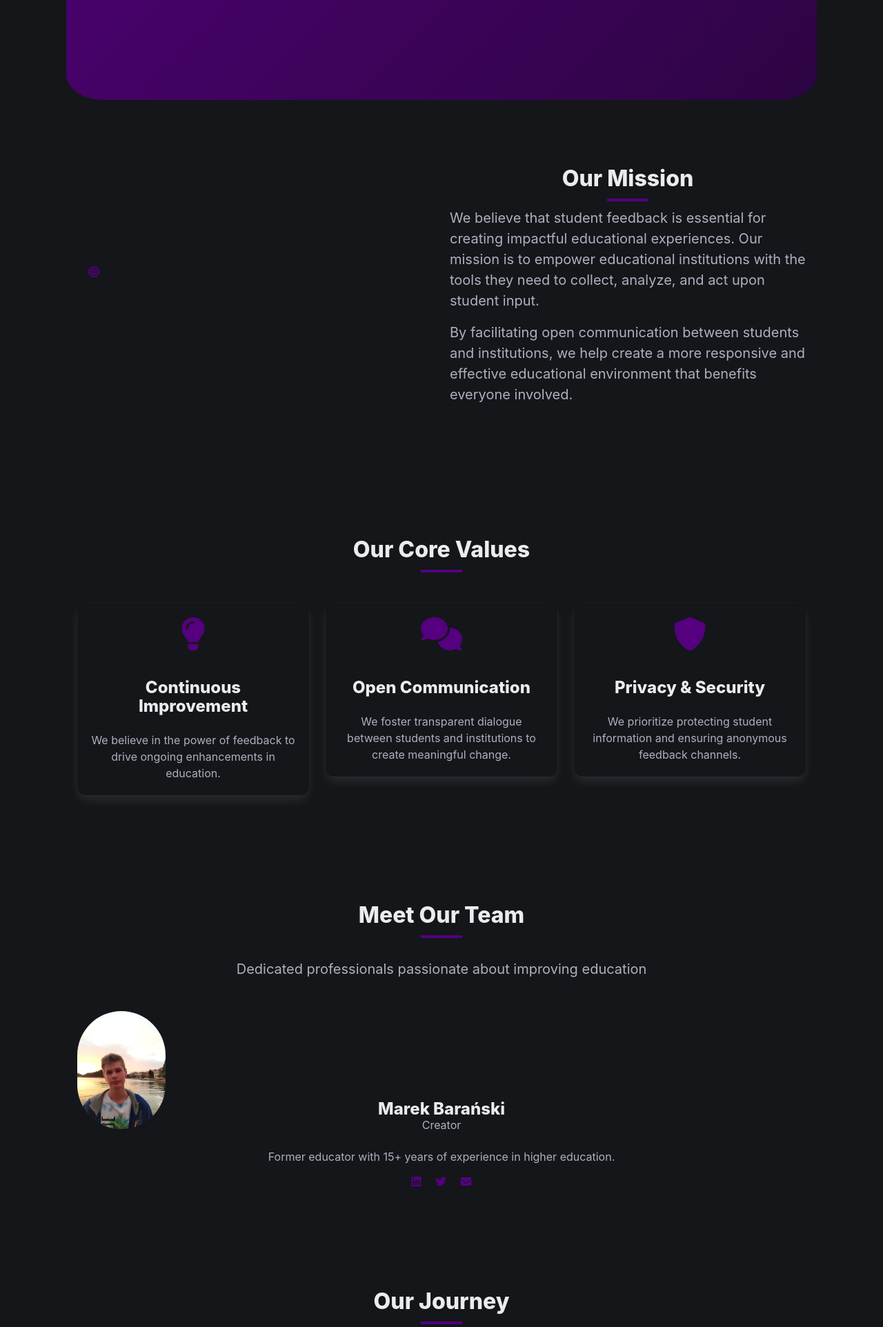
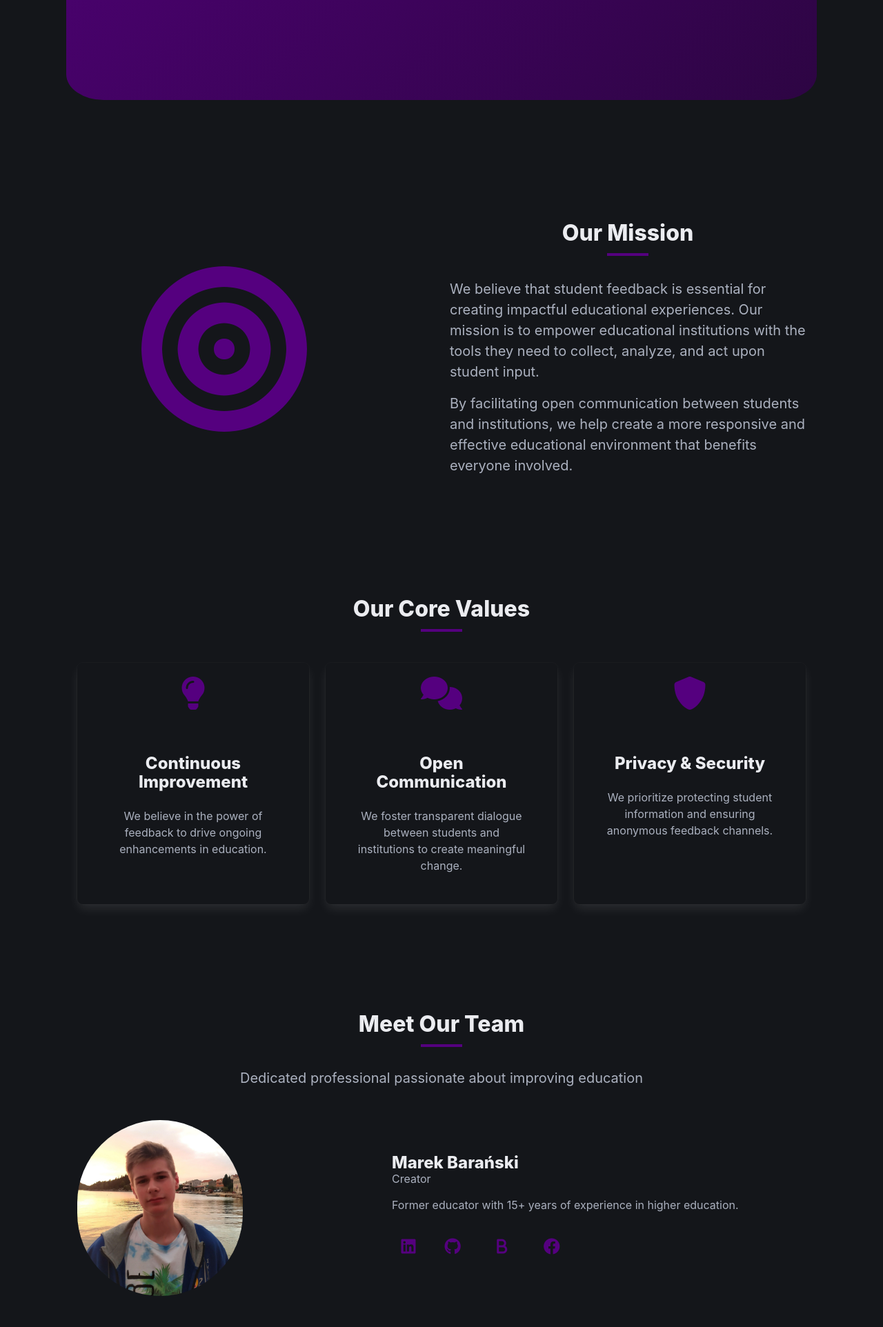
Before and after one commit to M4recki/Student-survey, a Django app: page /about/ in a window 1280 px wide. Shown: the part 703-2627 px from the top of the page at 69% size. Run offline with Django 5.2, Linux system fonts and the light colour scheme.

Commit message:
Refactor card components and update styles for consistency across the application

```diff
--- a/student_survey/static/css/style.css
+++ b/student_survey/static/css/style.css
@@ -76,11 +76,11 @@
 }
 
 /* Feature card styles */
-.feature-card {
+.card {
   composes: card;
 }
 
-.feature-card:hover {
+.card:hover {
   box-shadow: 0 4px 8px var(--primary-color);
   background-color: var(--bg-dark);
   transform: translateY(-5px);
@@ -97,24 +97,25 @@
   color: #55007f;
 }
 
-/* Testimonial card styles */
-.testimonial-card {
+/* Card styles */
+
+.card {
   composes: card;
 }
 
-.testimonial-card:hover {
+.card:hover {
   box-shadow: 0 4px 8px var(--primary-color);
   background-color: var(--bg-dark);
   transform: translateY(-5px);
 }
 
-.testimonial-content {
+.card-content {
   opacity: 0;
   transform: translateY(10px);
   transition: all 0.6s ease-out;
 }
 
-.testimonial-content.visible {
+.card-content.visible {
   opacity: 1;
   transform: translateY(0);
 }
@@ -180,6 +181,8 @@
   color: white;
 }
 
+/* About page */
+
 .timeline-item {
   position: relative;
   padding-left: 2rem;
@@ -202,15 +205,19 @@
   border-left: 2px solid transparent;
 }
 
-/* About page */
-
-.team-social a {
-  margin: 0 0.5rem;
-  color: #55007f;
+.icon-block {
+  margin-bottom: 1.5rem;
+  display: flex;
+  justify-content: center;
+  align-items: center;
 }
 
-.team-social a:hover {
-  color: #4a036b;
+.icon-block .mission-icon {
+  padding: 2.5rem;
+  margin-bottom: 1rem;
+  color: #55007f;
+  font-size: 15rem;
+  transition: transform 0.3s ease;
 }
 
 .milestone-card {
@@ -221,7 +228,7 @@
 }
 
 .milestone-card::before {
-  content: '';
+  content: "";
   position: absolute;
   left: -12px;
   top: 0;
@@ -287,6 +294,7 @@
 
 .social-icon {
   color: var(--primary-color);
+  font-size: 1.5rem;
   margin: 0 1rem;
   padding: 0.5rem;
   border-radius: 50%;
@@ -297,9 +305,6 @@
   color: var(--primary-dark);
 }
 
-.social-icon i {
-  font-size: 1.5rem;
-}
 
 @media screen and (max-width: 768px) {
   .social-links {
--- a/student_survey/static/js/main.js
+++ b/student_survey/static/js/main.js
@@ -19,7 +19,7 @@ document.addEventListener('DOMContentLoaded', function () {
 // Load the testimonials animation
 
 document.addEventListener('DOMContentLoaded', () => {
-  const testimonialCards = document.querySelectorAll('.testimonial-card');
+  const testimonialCards = document.querySelectorAll('.card');
 
   const observerOptions = {
     threshold: 0.3,
@@ -30,7 +30,7 @@ document.addEventListener('DOMContentLoaded', () => {
     entries.forEach(entry => {
       if (entry.isIntersecting) {
         const card = entry.target;
-        const content = card.querySelector('.testimonial-content');
+        const content = card.querySelector('.card-content');
         const media = card.querySelector('.media');
 
         setTimeout(() => {
--- a/student_survey/templates/about.html
+++ b/student_survey/templates/about.html
@@ -29,7 +29,7 @@ Survey{% endblock %} {% block content %}
           <img
             src="{% static 'img/logo.png' %}"
             alt="About Us Illustration"
-            class="image" />
+            class="image hero-image image is-hidden-touch is-rounded" />
         </div>
       </div>
     </div>
@@ -38,17 +38,17 @@ Survey{% endblock %} {% block content %}
 
 <!-- Our Mission Section -->
 <section class="section">
-  <div class="container my-6">
+  <div class="container mt-6">
     <div class="columns is-vcentered">
       <div class="column is-5">
         <div class="icon-block">
-          <span class="icon is-large">
+          <span class="mission-icon is-large mt-6">
             <i class="fa-solid fa-bullseye"></i>
           </span>
         </div>
       </div>
       <div class="column is-6 is-offset-1">
-        <h2 class="title section-title has-text-centered">Our Mission</h2>
+        <h2 class="title section-title has-text-centered mb-6">Our Mission</h2>
         <p class="is-size-5 mb-4">
           We believe that student feedback is essential for creating impactful
           educational experiences. Our mission is to empower educational
@@ -68,80 +68,103 @@ Survey{% endblock %} {% block content %}
 <!-- Our Values Section -->
 <section class="section">
   <div class="container">
-    <h2 class="title section-title has-text-centered my-6">Our Core Values</h2>
+    <h2 class="title section-title has-text-centered mb-6">Our Core Values</h2>
 
     <div class="columns is-multiline my-6">
       <div class="column is-4">
-        <div class="box feature-card">
+        <div class="box card">
           <div class="icon-block has-text-centered">
             <span class="icon is-large">
               <i class="fas fa-lightbulb fa-3x"></i>
             </span>
           </div>
+          <div class="card-content">
             <h3 class="title is-4 has-text-centered">Continuous Improvement</h3>
             <p class="has-text-centered">
-            We believe in the power of feedback to drive ongoing enhancements in
-            education.
+              We believe in the power of feedback to drive ongoing enhancements
+              in education.
             </p>
+          </div>
         </div>
       </div>
 
       <div class="column is-4">
-        <div class="box feature-card">
+        <div class="box card">
           <div class="icon-block has-text-centered">
             <span class="icon is-large">
               <i class="fas fa-comments fa-3x"></i>
             </span>
           </div>
+          <div class="card-content">
             <h3 class="title is-4 has-text-centered">Open Communication</h3>
             <p class="has-text-centered">
-            We foster transparent dialogue between students and institutions to
-            create meaningful change.
+              We foster transparent dialogue between students and institutions
+              to create meaningful change.
             </p>
+          </div>
         </div>
       </div>
 
       <div class="column is-4">
-        <div class="box feature-card">
+        <div class="box card">
           <div class="icon-block has-text-centered">
             <span class="icon is-large">
               <i class="fas fa-shield-alt fa-3x"></i>
             </span>
           </div>
+          <div class="card-content">
             <h3 class="title is-4 has-text-centered">Privacy & Security</h3>
             <p class="has-text-centered">
-            We prioritize protecting student information and ensuring anonymous
-            feedback channels.
+              We prioritize protecting student information and ensuring
+              anonymous feedback channels.
             </p>
+          </div>
         </div>
       </div>
     </div>
   </div>
 </section>
 
-<!-- Our Team Section -->
+<!-- FIXME: Image should be on the left side and text on the right side -->
+<!-- Team -->
 <section class="section">
   <div class="container">
     <h2 class="title section-title has-text-centered">Meet Our Team</h2>
     <p class="subtitle has-text-centered my-6">
-      Dedicated professionals passionate about improving education
+      Dedicated professional passionate about improving education
     </p>
-
-    <div class="container">
-      <div class="is-3">
-            <figure class="image is-128x128">
-              <img class="is-rounded" src="{% static 'img/my-image.jpg' %}" alt="Team leader" />
+    <div class="columns is-vcentered">
+      <div class="column is-4">
+        <figure class="image mr-6 pr-6">
+          <img
+            class="is-rounded mr-6"
+            src="{% static 'img/my-image.jpg' %}"
+            alt="Team leader"
+          />
         </figure>
-          <div class="card-content has-text-centered">
+      </div>
+      <div class="column is-8 ml-6">
+        <div class="content ml-6">
           <p class="title is-4">Marek Barański</p>
           <p class="subtitle is-6">Creator</p>
           <p class="mb-3">
             Former educator with 15+ years of experience in higher education.
           </p>
-            <div class="team-social">
-              <a href="#"><i class="fab fa-linkedin"></i></a>
-              <a href="#"><i class="fab fa-twitter"></i></a>
-              <a href="#"><i class="fas fa-envelope"></i></a>
+          <div class="team-social mt-5">
+            <a href="https://www.linkedin.com/in/marek-bara%C5%84ski-516639248/">
+              <span class="icon is-large">
+                <i class="fab fa-linkedin social-icon"></i>
+              </span>
+            </a>
+            <a href="https://github.com/M4recki?tab=repositories">
+              <i class="fab fab fa-github social-icon"></i>
+            </a>
+            <a href="https://progr4mmingskillz.blogspot.com/">
+              <i class="fa-solid fa-b social-icon"></i>
+            </a>
+            <a href="https://www.facebook.com/marek.baranski.902/">
+              <i class="fab fa-facebook social-icon"></i>
+            </a>
           </div>
         </div>
       </div>
@@ -343,17 +366,25 @@ Survey{% endblock %} {% block content %}
         <div class="contact-info-block mt-5">
           <p class="is-size-5 my-5">Follow Us:</p>
           <div class="buttons">
-            <a href="#" class="button is-medium mr-6">
+            <a
+              href="https://www.facebook.com/marek.baranski.902/"
+              class="button is-medium mr-6">
               <span class="icon"><i class="fab fa-facebook"></i></span>
             </a>
-            <a href="#" class="button is-medium mr-6">
-              <span class="icon"><i class="fab fa-twitter"></i></span>
+            <a
+              href="https://github.com/M4recki?tab=repositories"
+              class="button is-medium mr-6">
+              <span class="icon"><i class="fab fa-github"></i></span>
             </a>
-            <a href="#" class="button is-medium mr-6">
+            <a
+              href="https://www.linkedin.com/in/marek-bara%C5%84ski-516639248/"
+              class="button is-medium mr-6">
               <span class="icon"><i class="fab fa-linkedin"></i></span>
             </a>
-            <a href="#" class="button is-medium mr-6">
-              <span class="icon"><i class="fab fa-instagram"></i></span>
+            <a
+              href="https://progr4mmingskillz.blogspot.com/"
+              class="button is-medium mr-6">
+              <span class="icon"><i class="fa-solid fa-b"></i></span>
             </a>
           </div>
         </div>
@@ -363,22 +394,31 @@ Survey{% endblock %} {% block content %}
           <form>
             <div class="field">
               <label class="label">Name</label>
-              <div class="control">
+              <div class="control has-icons-left">
                 <input class="input" type="text" placeholder="Your Name" />
+                <span class="icon is-small is-left">
+                  <i class="fa-solid fa-a"></i>
+                </span>
               </div>
             </div>
 
             <div class="field">
               <label class="label">Email</label>
-              <div class="control">
+              <div class="control has-icons-left">
                 <input class="input" type="email" placeholder="Your Email" />
+                <span class="icon is-small is-left">
+                  <i class="fas fa-envelope"></i>
+                </span>
               </div>
             </div>
 
             <div class="field">
               <label class="label">Subject</label>
-              <div class="control">
+              <div class="control has-icons-left">
                 <input class="input" type="text" placeholder="Subject" />
+                <span class="icon is-small is-left">
+                  <i class="fa-solid fa-pen-to-square"></i>
+                </span>
               </div>
             </div>
 
@@ -388,7 +428,6 @@ Survey{% endblock %} {% block content %}
                 <textarea
                   class="textarea"
                   placeholder="Your Message"></textarea>
-              </div>
             </div>
 
             <div class="field">
@@ -408,12 +447,16 @@ Survey{% endblock %} {% block content %}
 <!-- CTA Section -->
 <section class="section cta-section">
   <div class="container has-text-centered">
-    <h2 class="title is-2 my-6">Ready to Transform Your Educational Experience?</h2>
+    <h2 class="title is-2 my-6">
+      Ready to Transform Your Educational Experience?
+    </h2>
     <p class="subtitle is-4 mb-6">
       Join thousands of institutions already using our platform
     </p>
     <div class="buttons is-centered">
-      <a href="/demo" class="button is-outlined is-primary is-large">Request a Demo</a>
+      <a href="/demo" class="button is-outlined is-primary is-large"
+        >Request a Demo</a
+      >
       <a href="/survey" class="button is-outlined is-primary is-large"
         >Take a Survey</a
       >
```
Also changed, not shown: student_survey/templates/home.html (+21 -13 lines), student_survey/static/img/my-image.jpg. Lines whose indentation alone changed are shown as unchanged.
